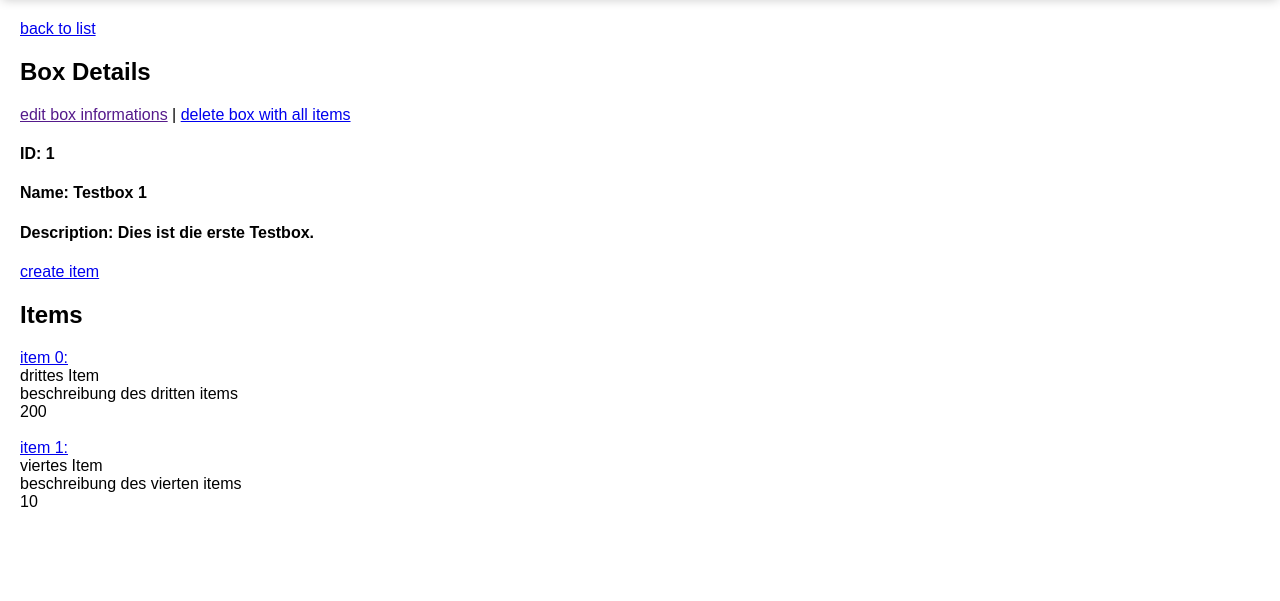
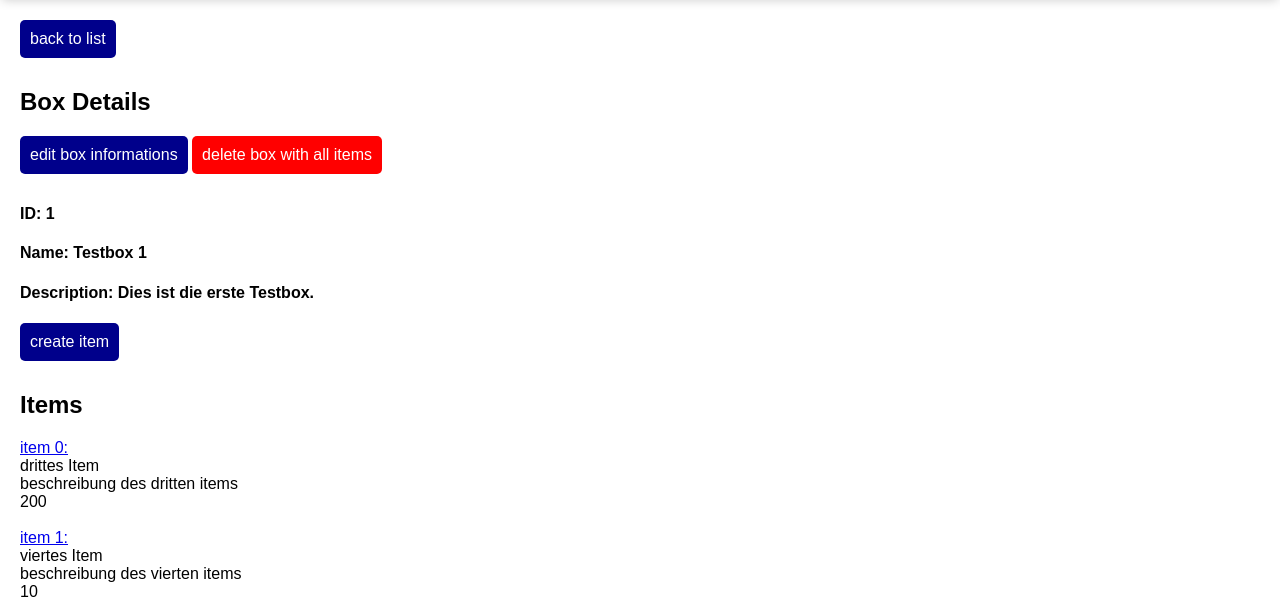
Before and after one commit to fabio-litscher/prog2, a Flask app: page /box/1 in a window 1280 px wide. Shown: the part 75-676 px from the top of the page. Run offline with Flask 2, Linux system fonts and the light colour scheme.

Commit message:
style update

```diff
--- a/chaosbox/data/chaosbox.json
+++ b/chaosbox/data/chaosbox.json
@@ -35,10 +35,5 @@
         "box_name": "aaaaaa",
         "box_description": "a",
         "box_items": {}
-    },
-    "1574088354528": {
-        "box_name": "ssddadasd",
-        "box_description": "addasdasda",
-        "box_items": {}
     }
 }
--- a/chaosbox/main.py
+++ b/chaosbox/main.py
@@ -18,7 +18,6 @@ data_storage_file = data_path / "chaosbox.json"
 
 
 # initialize boxes
-# boxes = OrderedDict()
 boxes = {}
 
 # get dummy data
@@ -29,6 +28,7 @@ boxes = data.load_json(data_storage_file)
 @app.route('/')
 def home():
     return render_template('index.html', boxes=boxes)
+
 
 
 @app.route('/box', methods=['GET', 'POST'])
@@ -53,22 +53,18 @@ def box(box_id=None):
     # show details
     if(box_id):
         box = boxes[box_id]
-        #box_name = boxes[box_id]['box_name']
-        #box_description = boxes[box_id]['box_description']
         return render_template('box.html', box_id=box_id, box=box)
 
-    # delete box
-    """if(delete_box_id):
-        print(delete_box_id)"""
-        #boxes.pop(delete_box_id, None)
+    return render_template('box.html')
 
-    return render_template('box.html')
 
 
 @app.route('/box/delete/<box_id>', methods=['GET', 'POST'])
 def delete_box(box_id=None):
     if request.method == 'POST':
         boxes.pop(box_id, None)
+
+        data.save_json(data_storage_file, boxes)
 
         return redirect(url_for('home'))
 
@@ -78,6 +74,7 @@ def delete_box(box_id=None):
         return render_template('delete_box.html', box_id=box_id, box=box)
 
     return render_template('index.html')
+
 
 
 @app.route('/box/<box_id>/item', methods=['GET', 'POST'])
@@ -108,9 +105,7 @@ def item(box_id=None, item_id=None):
     # show existing item
     if(item_id):
         item = boxes[box_id]['box_items'][item_id]
-        item_name = boxes[box_id]['box_items'][item_id]['item_name']
-        item_description = boxes[box_id]['box_items'][item_id]['item_description']
-        item_quantity = boxes[box_id]['box_items'][item_id]['item_quantity']
+
         return render_template('item.html', box_id=box_id, item_id=item_id, item=item)
 
     # when going to create a new item (empty item page)
--- a/chaosbox/static/main.css
+++ b/chaosbox/static/main.css
@@ -35,6 +35,9 @@ a.btn-default {
 a.btn-default:hover {
 	transform: scale(0.95);
 }
+.bg-red {
+	background-color: red !important;
+}
 
 #search-form {
 	display: flex;
@@ -69,3 +72,6 @@ ul.default-list li a:hover {
 	/*color: white;*/
 	color: black;
 }
+ul.default-list span.details-text {
+	float: right; margin-right: 30px;
+}
--- a/chaosbox/templates/box.html
+++ b/chaosbox/templates/box.html
@@ -2,19 +2,19 @@
 <body>
 	{% include "header_nav.html" %}
 	<main>
-		<a href="{{ url_for('home')}}">back to list</a>
+		<a class="btn-default" href="{{ url_for('home')}}">back to list</a>
 
 		{% if box_id %}
 			<h2>Box Details</h2>
 
-			<a href="">edit box informations</a> |
-			<a href="{{ url_for('delete_box', box_id=box_id)}}">delete box with all items</a>
+			<a class="btn-default" href="">edit box informations</a>
+			<a class="btn-default bg-red" href="{{ url_for('delete_box', box_id=box_id)}}">delete box with all items</a>
 
 			<h4>ID: {{ box_id }}</h4>
 			<h4>Name: {{ box['box_name'] }}</h4>
 			<h4>Description: {{ box['box_description'] }}</h4>
 
-			<a href="{{ url_for('item', box_id=box_id)}}">create item</a>
+			<a class="btn-default" href="{{ url_for('item', box_id=box_id)}}">create item</a>
 			<h2>Items</h2>
 			{% if box['box_items'] %}
 			{% for item, data in box['box_items'].items() %}
--- a/chaosbox/templates/index.html
+++ b/chaosbox/templates/index.html
@@ -7,8 +7,7 @@
 				<h1>Suche</h1>
 				<p>Liste aller Boxen mit Suche und Filter (nach Boxen und Items)</p>
 
-				<a class="
-				btn-default" href="{{ url_for('box', box_id=None)}}">create box</a>
+				<a class="btn-default" href="{{ url_for('box', box_id=None)}}">create box</a>
 			</section>
 
 			<section>
@@ -30,7 +29,7 @@
 
 					{% for box, data in boxes.items() %}
 						<li>
-								<a href="{{ url_for('box', box_id=box) }}">Box-Nr.: {{ box }}, Name: {{ data["box_name"] }}</a>
+							<a href="{{ url_for('box', box_id=box) }}">Box-Nr.: {{ box }}, Name: {{ data["box_name"] }}<span class="details-text">DETAILS</span></a>
 						</li>
 					{% endfor %}
 
--- a/chaosbox/templates/item.html
+++ b/chaosbox/templates/item.html
@@ -2,12 +2,12 @@
 <body>
 	{% include "header_nav.html" %}
 	<main>
-		<a href="{{ url_for('box', box_id=box_id) }}">back to box</a>
+		<a class="btn-default" href="{{ url_for('box', box_id=box_id) }}">back to box</a>
 		{% if item_id %}
 			<h2>Item Details</h2>
 
-			<a href="">edit item</a>
-			<a href="">delete item</a>
+			<a class="btn-default" href="">edit item</a>
+			<a class="btn-default bg-red" href="">delete item</a>
 
 			<h4>ID: {{ item_id }}</h4>
 			<h4>Name: {{ item['item_name'] }}</h4>
```
Lines whose indentation alone changed are shown as unchanged.
